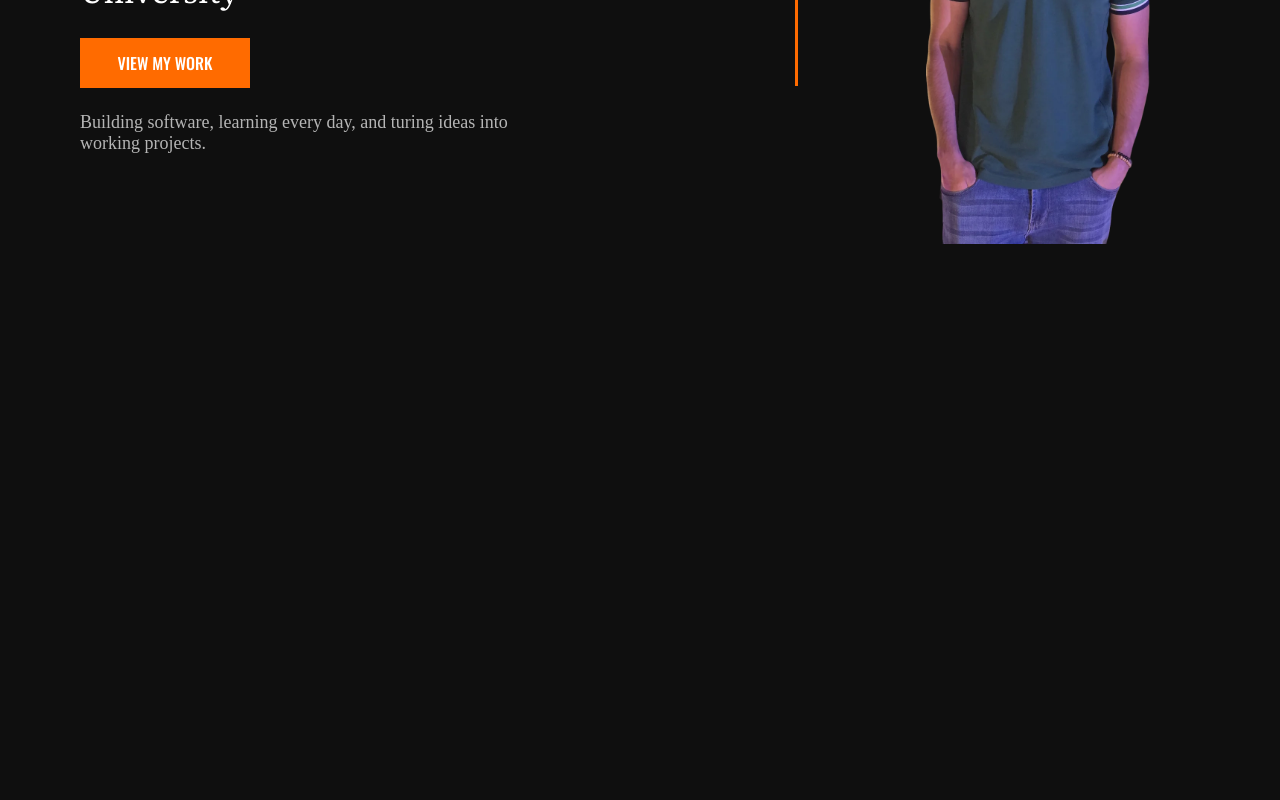
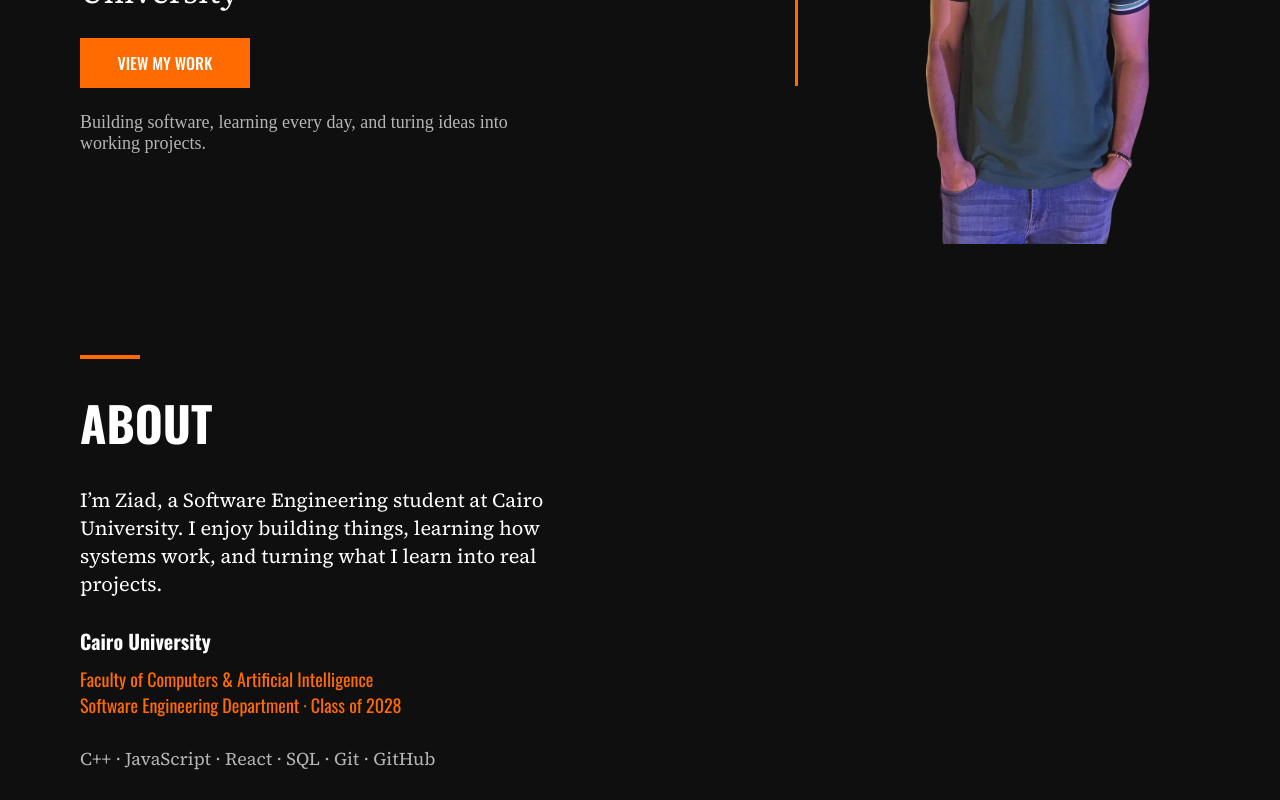
Before and after one commit to ZiadGawad/portfolio, a React (Vite) app in the folder ziad-portfolio/: page / in a window 1280 px wide. Shown: the part 471-1271 px from the top of the page. Before the commit the page ends 800 px from the top, so only its background shows below. Built offline with nearby package versions, Linux system fonts and the light colour scheme.

Commit message:
Added About section

```diff
--- a/ziad-portfolio/src/App.jsx
+++ b/ziad-portfolio/src/App.jsx
@@ -1,6 +1,7 @@
 import './App.css'
 import Navbar from './components/Navbar/Navbar.jsx'
 import Hero from './components/Hero/Hero.jsx'
+import About from './components/About/About.jsx'
 
 function App() {
 
@@ -8,6 +9,7 @@ function App() {
     <>
       <Navbar/>
       <Hero/>
+      <About/>
     </>
   )
 }
--- /dev/null
+++ b/ziad-portfolio/src/components/About/About.css
@@ -0,0 +1,52 @@
+.about {
+    min-height: 474px;
+    padding: 0 80px;
+    display: flex;
+    align-items: center;
+}
+
+.about-content {
+    display: flex;
+    flex-direction: column;
+    gap: 28px;
+}
+
+.section-accent {
+    width: 60px;
+    height: 4px;
+    background-color: #ff6b00;
+}
+
+.about-title {
+    font-family: "Oswald", serif;
+    font-size: 48px;
+    font-weight: bold;
+}
+
+.about-intro {
+    width: 541px;
+    font-family: "Source Serif 4", serif;
+    font-size: 20px;
+    font-weight: 400;
+}
+
+.about-university h3 {
+    font-family: "Oswald", serif;
+    font-size: 20px;
+    font-weight: bold;
+    margin-bottom: 10px;
+}
+
+.about-university p {
+    font-family: "Oswald", serif;
+    font-size: 18px;
+    font-weight: 400;
+    color: #ff6b00;
+}
+
+.about-skills {
+    font-family: "Source Serif 4", serif;
+    font-size: 18px;
+    font-weight: 400;
+    color: #b5b5b5;
+}
--- /dev/null
+++ b/ziad-portfolio/src/components/About/About.jsx
@@ -0,0 +1,31 @@
+import "./About.css";
+
+function About () {
+    return(
+        <section className="about">
+            <div className="about-content">
+                <div className="section-accent"></div>
+
+                <h2 className="about-title">ABOUT</h2>
+
+                <p className="about-intro">
+                    I’m Ziad, a Software Engineering student at Cairo University.
+                    I enjoy building things, learning how systems work,
+                    and turning what I learn into real projects.
+                </p>
+
+                <div className="about-university">
+                    <h3>Cairo University</h3>
+                    <p>Faculty of Computers & Artificial Intelligence </p>
+                    <p>Software Engineering Department · Class of 2028</p>
+                </div>
+
+                <p className="about-skills">
+                    C++ · JavaScript · React · SQL · Git · GitHub
+                </p>
+            </div>
+        </section>
+    );
+}
+
+export default About;
```
